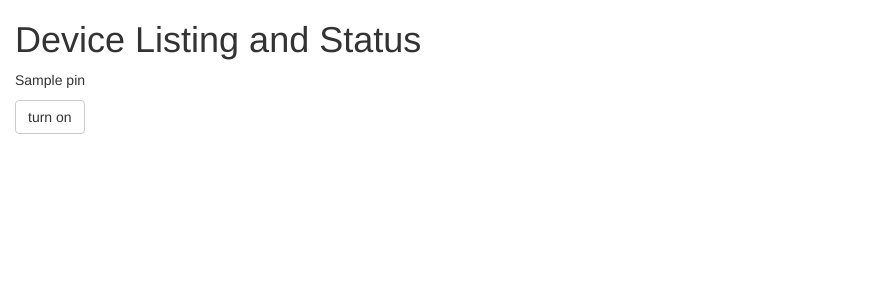
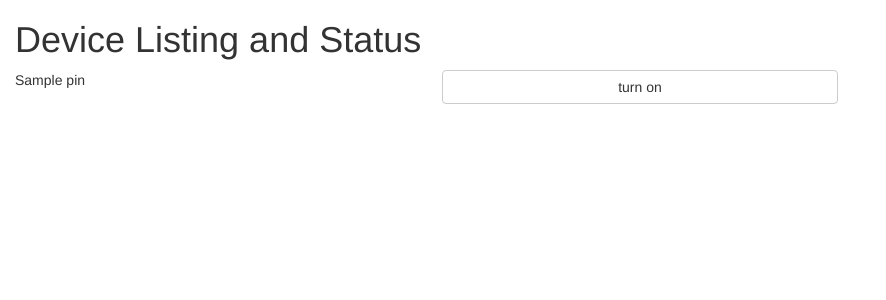
Before and after one commit to al31n/rpi_switch, a Flask app: template app/templates/index.html in a window 1280 px wide. Shown: the top 300 px of the page, without its empty margins (0-886 px from the left). Run offline with Flask 2, Linux system fonts and the light colour scheme; the template is opened without the code that fills it: most values are stand-ins (such as "Sample title", 1, 10 or a date in 2020); some libraries are stand-ins or nearby versions.

Commit message:
More UI fixes

```diff
--- a/app/templates/index.html
+++ b/app/templates/index.html
@@ -5,12 +5,14 @@
 
         {% for pin in pins %}
         <div class="row">
-            <div class="col-sm-8">
+            <div class="col-sm-4">
                 <p>{{ pins[pin].name }} </p>
+            </div>
+            <div class="col-sm-4">
                 {% if pins[pin].state == true %}
-                   <a class="btn btn-default" href="/{{pin}}/off">turn off</a>
+                   <a class="btn btn-default btn-block" href="/{{pin}}/off">turn off</a>
                 {% else %}
-                   <a class="btn btn-default" href="/{{pin}}/on">turn on</a>
+                   <a class="btn btn-default btn-block" href="/{{pin}}/on">turn on</a>
                 {% endif %}
                 {% endfor %}
             </div>
```
